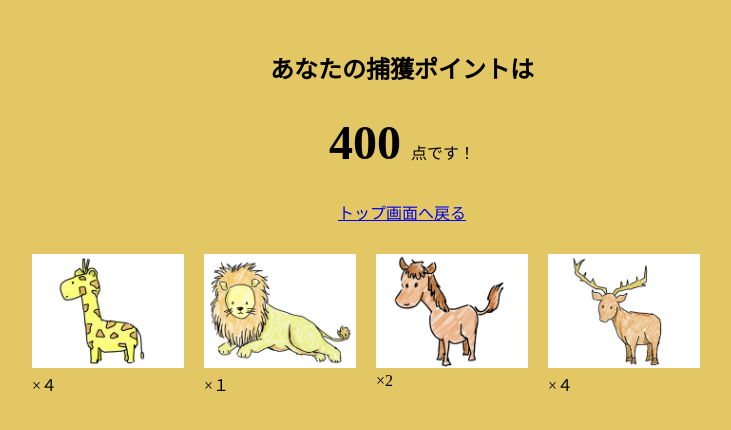
After one commit to Kazunari-Ishikawa/animalgo, a PHP site: page /result.html in a window 1280 px wide. The commit adds this page. Shown: the top 430 px of the page, without its empty margins (238-969 px from the left). Run offline with PHP 8.4, Linux system fonts and the light colour scheme.

Commit message:
make result

```diff
--- a/main.html
+++ b/main.html
@@ -28,8 +28,8 @@
           <div class="command-container">
             <form action="" class="main-form">
               <input type="submit" value="進む" />
+              <input type="submit" value="逃げる" />
               <input type="submit" value="リタイア" />
-              <input type="submit" value="一覧をみる" />
             </form>
             <form action="" class="main-form">
               <input type="submit" value="１を投げる" />
--- /dev/null
+++ b/result.html
@@ -0,0 +1,39 @@
+<!DOCTYPE html>
+<html lang="ja">
+  <head>
+    <meta charset="UTF-8" />
+    <meta name="viewport" content="width=device-width, initial-scale=1.0" />
+    <meta http-equiv="X-UA-Compatible" content="ie=edge" />
+    <link rel="stylesheet" href="style.css" />
+    <title>Animal GO!!</title>
+  </head>
+  <body>
+    <section id="RESULT">
+      <div class="point-container">
+        <h2>あなたの捕獲ポイントは</h2>
+        <p><span class="point">400</span>点です！</p>
+        <div class="btn">
+          <a href="index.html">トップ画面へ戻る</a>
+        </div>
+      </div>
+      <div class="point-bottom-container">
+        <div class="card">
+          <img src="img/kirin.png" alt="" />
+          <p>×４</p>
+        </div>
+        <div class="card">
+          <img src="img/raion.png" alt="" />
+          <p>×１</p>
+        </div>
+        <div class="card">
+          <img src="img/uma.png" alt="" />
+          <p>×2</p>
+        </div>
+        <div class="card">
+          <img src="img/shika.png" alt="" />
+          <p>×４</p>
+        </div>
+      </div>
+    </section>
+  </body>
+</html>
--- a/style.css
+++ b/style.css
@@ -125,3 +125,32 @@ body {
   float: left;
   width: 30%;
 }
+
+/* 結果画面 */
+.point-container {
+  margin-top: 50px;
+  text-align: center;
+}
+.point-container h2 {
+  margin-bottom: 30px;
+}
+.point-container p {
+  margin-bottom: 30px;
+}
+.point {
+  font-size: 48px;
+  font-weight: 600;
+  margin-right: 10px;
+}
+.point-bottom-container {
+  margin: 20px 0;
+  overflow: hidden;
+}
+.card {
+  float: left;
+  width: 20%;
+  margin: 10px;
+}
+.card img {
+  width: 100%;
+}
```
